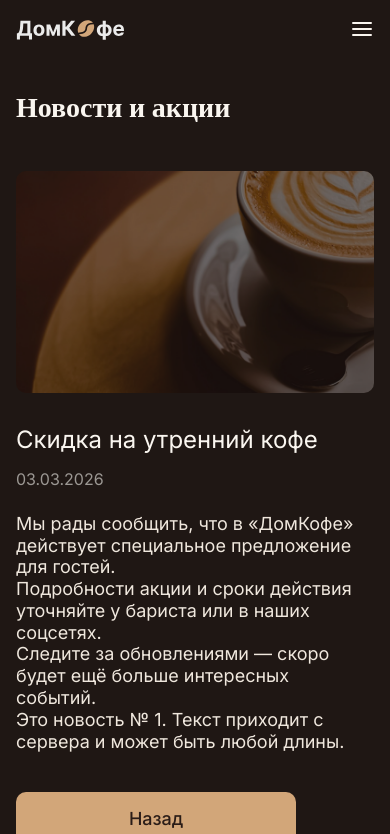
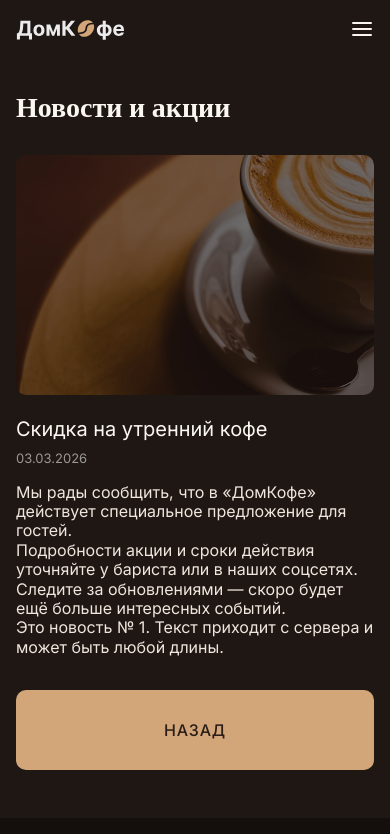
Before and after one commit to JackieKudymova/coffeecafe, a React (Vite) app in the folder coffeecafe/: page /news/550e8400-e29b-41d4-a716-446655440001 in a window 390 px wide. Shown: the top 834 px of the page. Built offline with nearby package versions, Linux system fonts and the light colour scheme.

Commit message:
fix(news-article): мобильные отступы страницы новости и кнопка «НАЗАД»

```diff
--- a/coffeecafe/src/pages/NewsArticlePage.tsx
+++ b/coffeecafe/src/pages/NewsArticlePage.tsx
@@ -1,7 +1,7 @@
 /*
   NewsArticlePage — одна новость (полный текст).
   Десктоп: HF_desktop_about news_1 — сетка 12 кол., фото 9 кол., текст 8 кол.;
-  порядок: заголовок статьи → дата → абзацы; кнопка «Назад».
+  Мобилка: HF_phone_about news_1 — отступы и кнопка 358×80 как в макете.
   id в URL совпадает с полем id из API.
 */
 
@@ -24,7 +24,7 @@ function NewsArticlePage() {
         onToggleMenu={() => setIsMenuOpen(!isMenuOpen)}
       />
 
-      <main className="px-4 lg:px-16 xl:px-28 pt-[88px] lg:pt-[149px] pb-12 lg:pb-[97px]">
+      <main className="px-4 lg:px-16 xl:px-28 pt-[88px] lg:pt-[149px] pb-[48px] lg:pb-[97px]">
         {!id && (
           <div className="max-w-2xl">
             <p className="text-cream text-lg">Новость не найдена.</p>
@@ -74,13 +74,13 @@ function NewsArticleBody({ id }: { id: string }) {
   return (
     <article className="lg:grid lg:grid-cols-12 lg:gap-x-8">
       {/* Раздел как в макете */}
-      <h2 className="font-heading font-semibold text-cream text-[28px] lg:text-[36px] leading-tight lg:col-span-12">
+      <h2 className="m-0 font-heading font-semibold text-cream text-[28px] lg:text-[36px] leading-tight lg:col-span-12">
         Новости и акции
       </h2>
 
-      {/* Превью: 9/12 колонок (904px в макете при контенте 1216px) */}
-      <div className="mt-12 lg:col-span-9 w-full">
-        <div className="aspect-[904/560] overflow-hidden rounded-[10px]">
+      {/* Превью: моб. слот 358×240; десктоп 9/12 кол. Отступы под замер: −4/−10px к «сырому» mt из‑за line-box заголовков. */}
+      <div className="mt-[32px] lg:mt-12 lg:col-span-9 w-full">
+        <div className="aspect-[358/240] lg:aspect-[904/560] overflow-hidden rounded-[10px]">
           <img
             src={article.image}
             alt={article.title}
@@ -89,21 +89,21 @@ function NewsArticleBody({ id }: { id: string }) {
         </div>
       </div>
 
-      {/* Текст: 8/12 — уже блока фото; межстрочный интервал как в Figma (18px / ~22px) */}
-      <div className="mt-8 lg:col-span-8 flex flex-col">
-        <h1 className="text-cream text-2xl font-normal leading-[29px]">
+      {/* Текст: моб. отступы по HF_phone_about news_1; десктоп 8 кол. */}
+      <div className="mt-[22px] lg:mt-8 lg:col-span-8 flex flex-col">
+        <h1 className="m-0 text-cream text-xl font-normal leading-[24px] lg:text-2xl lg:leading-[29px]">
           {article.title}
         </h1>
 
         <time
           dateTime={article.publishedAt}
-          className="mt-4 block text-news-date/90 text-base font-normal leading-[19px]"
+          className="mt-[10px] lg:mt-4 block text-news-date/90 text-[13px] font-normal leading-[15.73px] lg:text-base lg:leading-[19px]"
         >
           {formatNewsDate(article.publishedAt)}
         </time>
 
-        {/* Тело статьи: Figma 130:1020 — Inter 18 / Regular, line-height 21.78px (#efe7dd) */}
-        <div className="mt-6 space-y-3 text-cream-dark text-[18px] font-normal leading-[21.78px]">
+        {/* Десктоп: 130:1020 — 18px / 21.78px; моб.: 400:2390 — 16px / 19.36px */}
+        <div className="mt-[16px] lg:mt-6 space-y-3 text-cream-dark text-[16px] font-normal leading-[19.36px] lg:text-[18px] lg:leading-[21.78px]">
           {article.content.map((paragraph, i) => (
             <p key={i} className="m-0">
               {paragraph}
@@ -113,7 +113,7 @@ function NewsArticleBody({ id }: { id: string }) {
 
         <Link
           to="/news"
-          className="mt-10 inline-flex w-full max-w-[280px] min-h-[54px] shrink-0 items-center justify-center rounded-[10px] bg-brown-button px-6 text-center text-lg font-medium text-brown-dark transition-opacity hover:opacity-90"
+          className="mt-[33px] lg:mt-10 inline-flex w-full max-w-none lg:max-w-[280px] min-h-[80px] lg:min-h-[54px] shrink-0 items-center justify-center rounded-[10px] bg-brown-button px-6 text-center text-base font-medium uppercase tracking-wider text-brown-dark transition-opacity hover:opacity-90 lg:text-lg"
         >
           Назад
         </Link>
```
